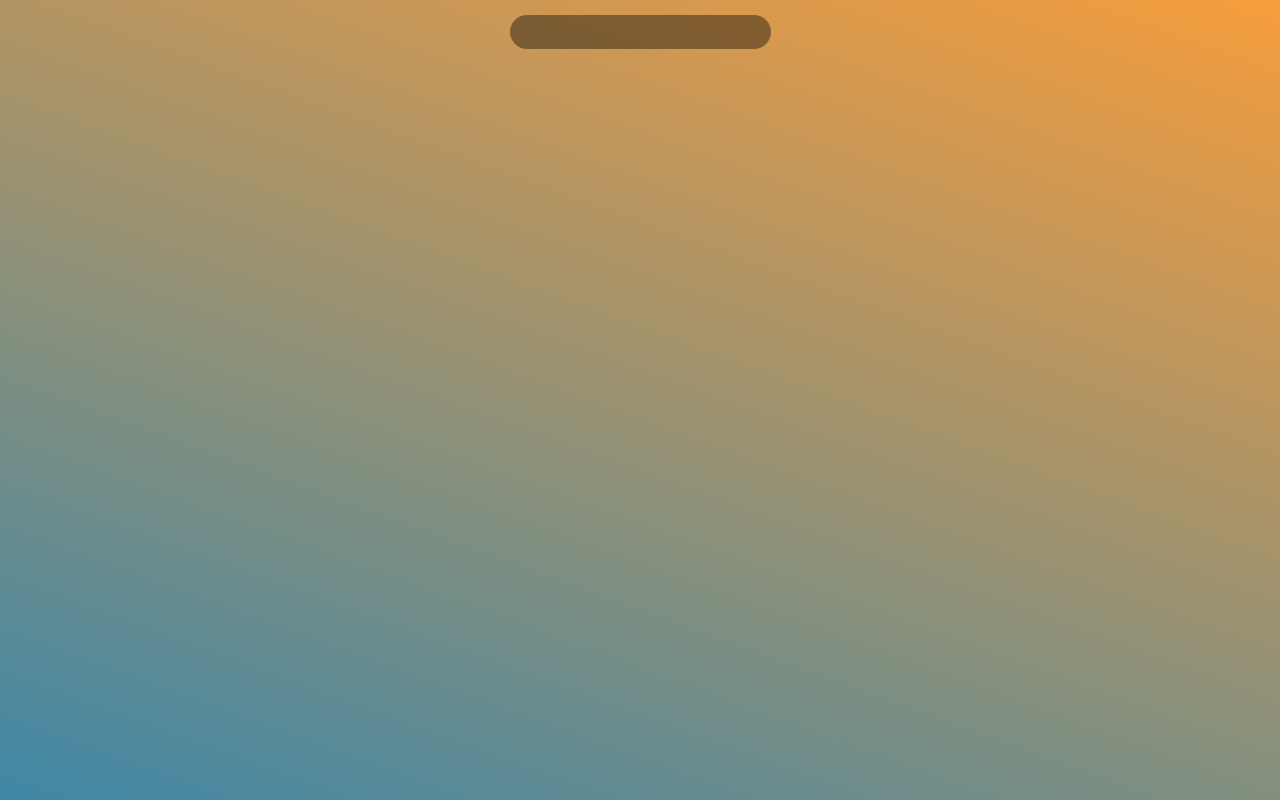
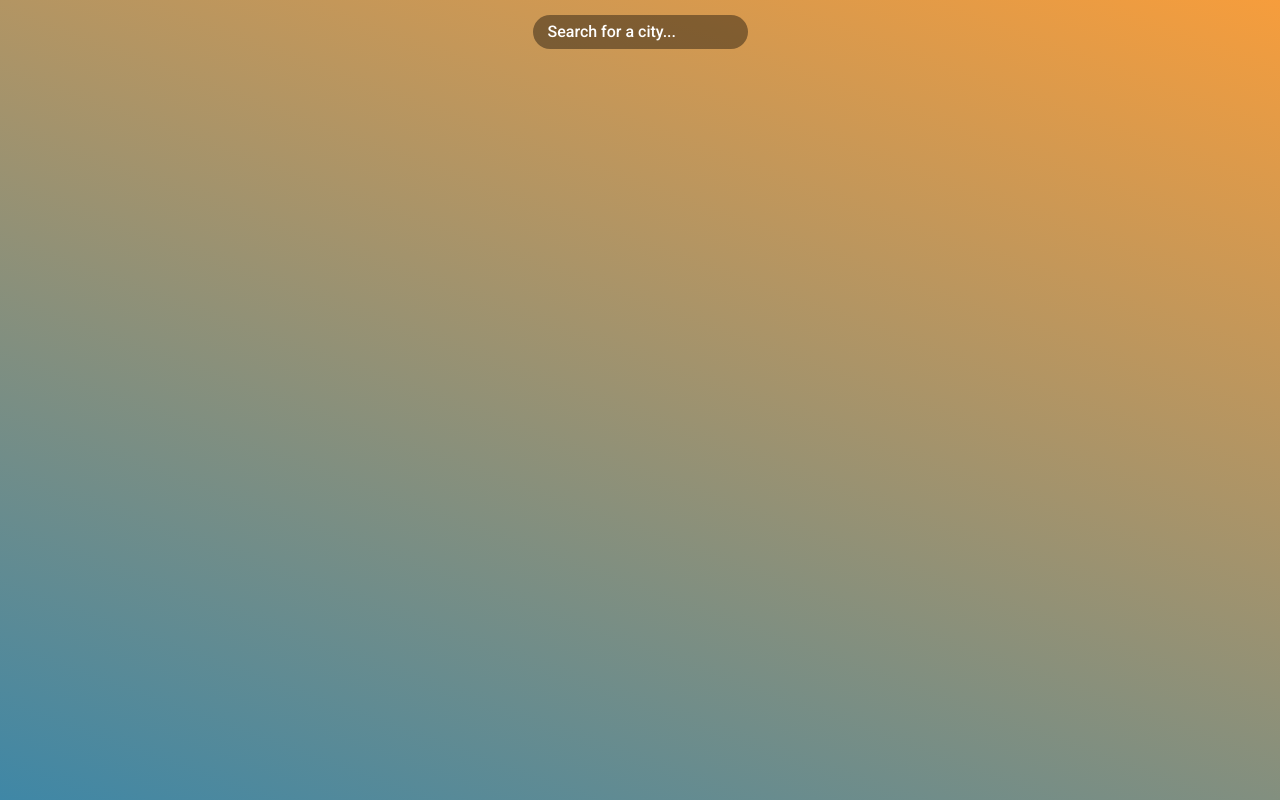
Before and after one commit to Perryno/meteo-react, a React (Create React App) app: page / in a window 1280 px wide. Built offline with nearby package versions, Linux system fonts and the light colour scheme.

Commit message:
input placeholder fixed

```diff
--- a/src/App.css
+++ b/src/App.css
@@ -4,6 +4,7 @@
   text-align: center;
   background: linear-gradient(20deg, #3f87a6, #f69d3c);
   caret-color: transparent;
+  font-family: "Roboto", sans-serif;
 }
 
 .App-logo {
@@ -64,10 +65,13 @@
   padding: 5px 15px;
   border: none;
   caret-color: white;
-
+  font-weight: 500;
   outline: none;
 }
-
+.search::placeholder {
+  color: white;
+  font-weight: 500;
+}
 .freccia {
   color: white;
   font-size: 5rem;
--- a/src/componenets/Search.jsx
+++ b/src/componenets/Search.jsx
@@ -76,6 +76,7 @@ function Search() {
         onKeyDown={handleKeyDown}
         value={inputValue}
         onChange={(e) => setInputValue(e.target.value)}
+        placeholder="Search for a city..."
       />
 
       {responseData && forecastDays.length > 0 && (
```
